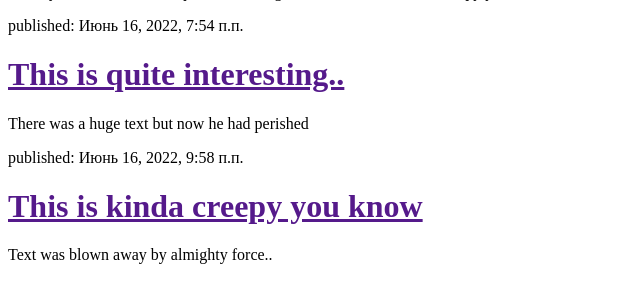
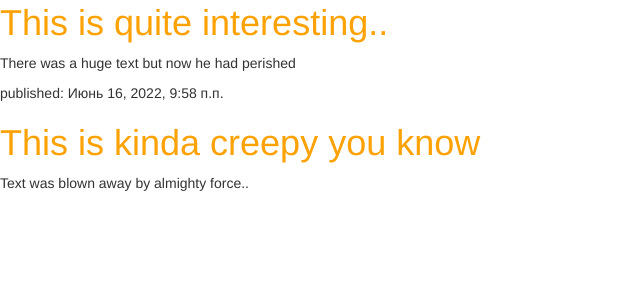
Before and after one commit to shinilornekora/myFirstdjangoBlock, a Django app: page / in a window 1280 px wide. Shown: the part 394-697 px from the top of the page, without its empty margins (0-640 px from the left). Run offline with Django 3.2, Linux system fonts and the light colour scheme; data comes from the database, SQL or seed files in the repository; some libraries are stand-ins or nearby versions.

Commit message:
This one should be with CSS?

```diff
--- /dev/null
+++ b/blog/static/css/blog.css
@@ -0,0 +1,3 @@
+h1 a {
+    color : #FCA205;
+}
--- a/blog/templates/blog/post_list.html
+++ b/blog/templates/blog/post_list.html
@@ -1,6 +1,10 @@
+{% load static %}
 <html>
 <head>
     <title>Andrew's blog'</title>
+    <link rel="stylesheet" href="//maxcdn.bootstrapcdn.com/bootstrap/3.2.0/css/bootstrap.min.css">
+    <link rel="stylesheet" href="//maxcdn.bootstrapcdn.com/bootstrap/3.2.0/css/bootstrap-theme.min.css">
+    <link rel="stylesheet" href="{% static 'css/blog.css' %}">
 </head>
 <body>
     <div>
```
Lines whose indentation alone changed are shown as unchanged.
